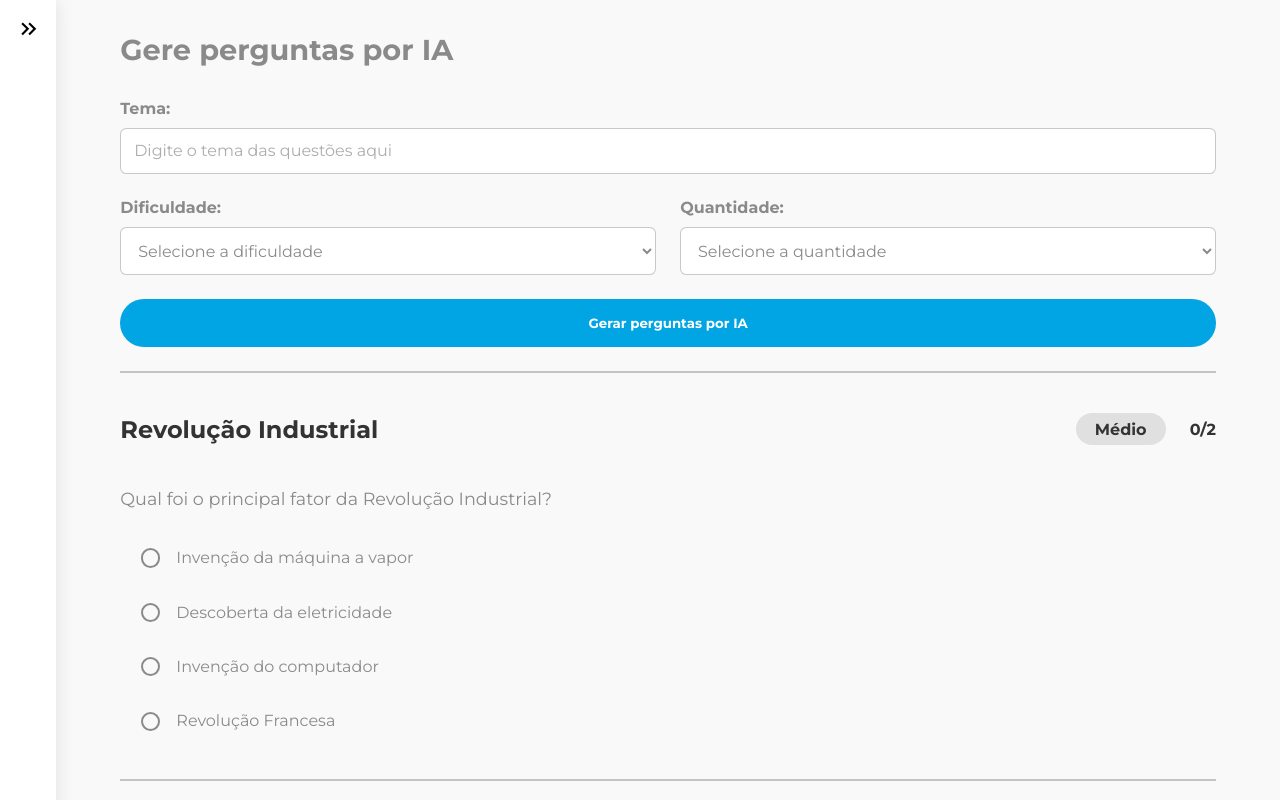
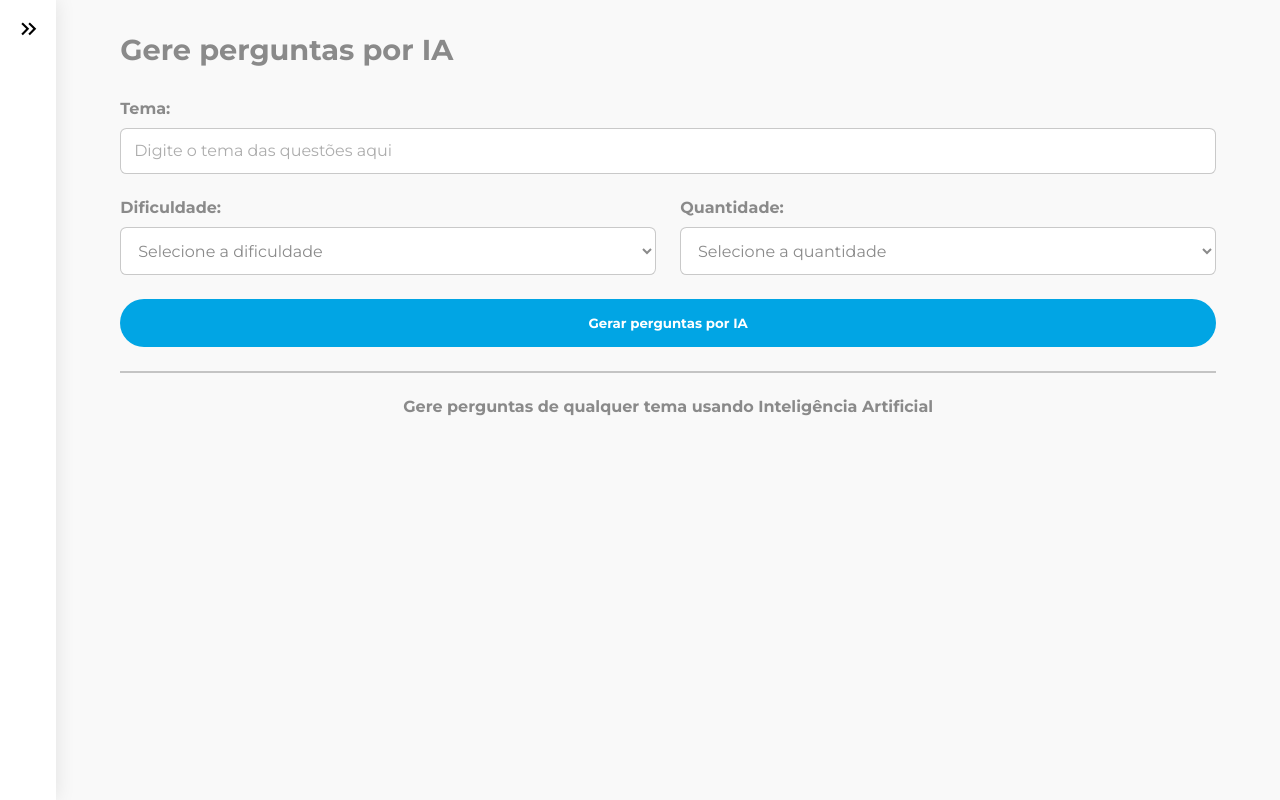
Before and after one commit to FellipeCastro/flashfy, a React (Vite) app: page /iaquestions in a window 1280 px wide. Shown: the top 800 px of the page. Built offline with nearby package versions, Linux system fonts and the light colour scheme.

Commit message:
Implementação com gemini inicializada

```diff
--- a/package.json
+++ b/package.json
@@ -10,6 +10,8 @@
     "preview": "vite preview"
   },
   "dependencies": {
+    "@google/generative-ai": "^0.24.1",
+    "dotenv": "^17.2.1",
     "react": "^19.1.0",
     "react-dom": "^19.1.0",
     "react-icons": "^5.5.0",
--- a/src/pages/IaQuestions/IaQuestions.jsx
+++ b/src/pages/IaQuestions/IaQuestions.jsx
@@ -2,6 +2,7 @@ import { useState } from "react";
 import Button from "../../components/Button/Button";
 import Sidebar from "../../components/Sidebar/Sidebar";
 import styles from "./IaQuestions.module.css";
+import { GoogleGenerativeAI } from "@google/generative-ai";
 
 const IaQuestions = ({ isSidebarOpen, setIsSidebarOpen }) => {
     // Estado para o formulário de geração
@@ -13,34 +14,34 @@ const IaQuestions = ({ isSidebarOpen, setIsSidebarOpen }) => {
 
     // Estado para as questões geradas
     const [questions, setQuestions] = useState([
-        {
-            id: 1,
-            text: "Qual foi o principal fator da Revolução Industrial?",
-            alternatives: [
-                {
-                    id: "a",
-                    text: "Invenção da máquina a vapor",
-                    isCorrect: true,
-                },
-                {
-                    id: "b",
-                    text: "Descoberta da eletricidade",
-                    isCorrect: false,
-                },
-                { id: "c", text: "Invenção do computador", isCorrect: false },
-                { id: "d", text: "Revolução Francesa", isCorrect: false },
-            ],
-        },
-        {
-            id: 2,
-            text: "Em que século começou a Revolução Industrial?",
-            alternatives: [
-                { id: "a", text: "Século XVII", isCorrect: false },
-                { id: "b", text: "Século XVIII", isCorrect: true },
-                { id: "c", text: "Século XIX", isCorrect: false },
-                { id: "d", text: "Século XX", isCorrect: false },
-            ],
-        },
+        // {
+        //     id: 1,
+        //     text: "Qual foi o principal fator da Revolução Industrial?",
+        //     alternatives: [
+        //         {
+        //             id: "a",
+        //             text: "Invenção da máquina a vapor",
+        //             isCorrect: true,
+        //         },
+        //         {
+        //             id: "b",
+        //             text: "Descoberta da eletricidade",
+        //             isCorrect: false,
+        //         },
+        //         { id: "c", text: "Invenção do computador", isCorrect: false },
+        //         { id: "d", text: "Revolução Francesa", isCorrect: false },
+        //     ],
+        // },
+        // {
+        //     id: 2,
+        //     text: "Em que século começou a Revolução Industrial?",
+        //     alternatives: [
+        //         { id: "a", text: "Século XVII", isCorrect: false },
+        //         { id: "b", text: "Século XVIII", isCorrect: true },
+        //         { id: "c", text: "Século XIX", isCorrect: false },
+        //         { id: "d", text: "Século XX", isCorrect: false },
+        //     ],
+        // },
     ]);
 
     // Estado para as respostas selecionadas
@@ -64,11 +65,72 @@ const IaQuestions = ({ isSidebarOpen, setIsSidebarOpen }) => {
         }));
     };
 
+    const generateQuestionsWithAI = async (formData) => {
+        try {
+            const apiKey = import.meta.env.VITE_GEMINI_API_KEY;
+            const genAI = new GoogleGenerativeAI(apiKey);
+            const model = genAI.getGenerativeModel({
+                model: "gemini-1.5-flash",
+            });
+
+            const prompt = `Você é um especialista em criação de questões educacionais. Gere ${formData.quantity} perguntas sobre "${formData.theme}" com dificuldade ${formData.difficulty}.
+
+            REQUISITOS:
+            - 4 alternativas por questão (A, B, C, D)
+            - Apenas UMA correta por questão
+            - Formato JSON estrito conforme exemplo:
+
+            {
+                "questions": [
+                    {
+                        "text": "Pergunta exemplo?",
+                        "alternatives": [
+                            {"id": "a", "text": "Alternativa A", "isCorrect": false},
+                            {"id": "b", "text": "Alternativa B", "isCorrect": true},
+                            {"id": "c", "text": "Alternativa C", "isCorrect": false},
+                            {"id": "d", "text": "Alternativa D", "isCorrect": false}
+                        ],
+                        "explanation": "Explicação concisa"
+                    }
+                ]
+            }`;
+
+            const result = await model.generateContent(prompt);
+            const responseText = result.response.text();
+
+            // Melhor tratamento da resposta
+            const jsonMatch = responseText.match(/\{[\s\S]*\}/);
+            if (!jsonMatch) throw new Error("Formato de resposta inesperado");
+
+            const parsedData = JSON.parse(jsonMatch[0]);
+            return parsedData.questions.map((q, i) => ({
+                id: i + 1,
+                text: q.text,
+                alternatives: q.alternatives,
+                explanation: q.explanation,
+            }));
+        } catch (error) {
+            console.error("Erro na geração:", error);
+            throw new Error("Erro ao gerar questões. Tente novamente.");
+        }
+    };
+
     // Manipulador de envio do formulário
-    const handleSubmit = (e) => {
+    const handleSubmit = async (e) => {
         e.preventDefault();
-        // Lógica para gerar questões com IA
-        console.log("Dados para gerar questões:", formData);
+        try {
+            if (!formData.theme || !formData.difficulty || !formData.quantity) {
+                alert("Preencha todos os campos");
+                return;
+            }
+
+            const generated = await generateQuestionsWithAI(formData);
+            setQuestions(generated);
+            setSelectedAnswers({});
+            setAnswersVerified(false);
+        } catch (error) {
+            alert(error.message);
+        }
     };
 
     // Função para verificar as respostas
@@ -276,9 +338,7 @@ const IaQuestions = ({ isSidebarOpen, setIsSidebarOpen }) => {
                         </div>
 
                         {!answersVerified ? (
-                            <Button
-                                onClick={handleVerifyAnswers}
-                            >
+                            <Button onClick={handleVerifyAnswers}>
                                 Verificar respostas
                             </Button>
                         ) : (
@@ -290,7 +350,8 @@ const IaQuestions = ({ isSidebarOpen, setIsSidebarOpen }) => {
                     </>
                 ) : (
                     <strong className={styles.noQuestions}>
-                        Gere perguntas de qualquer tema usando Inteligência Artificial
+                        Gere perguntas de qualquer tema usando Inteligência
+                        Artificial
                     </strong>
                 )}
             </div>
```
Also changed, not shown: 2 other files (tests, documents, lock files or other folders).
